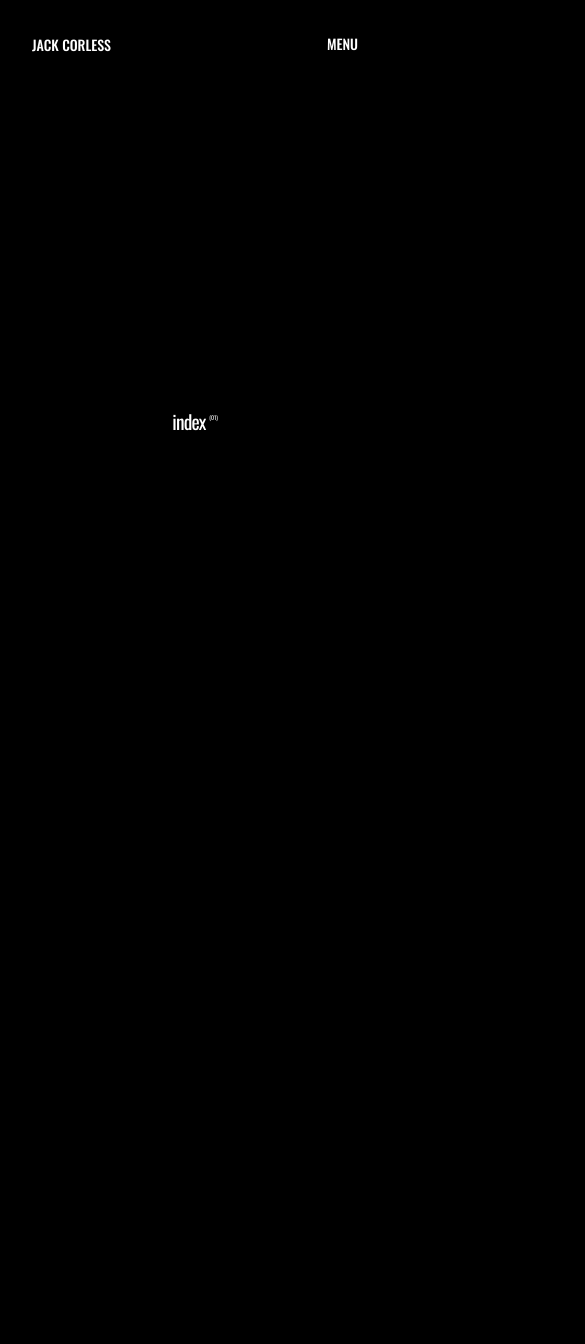
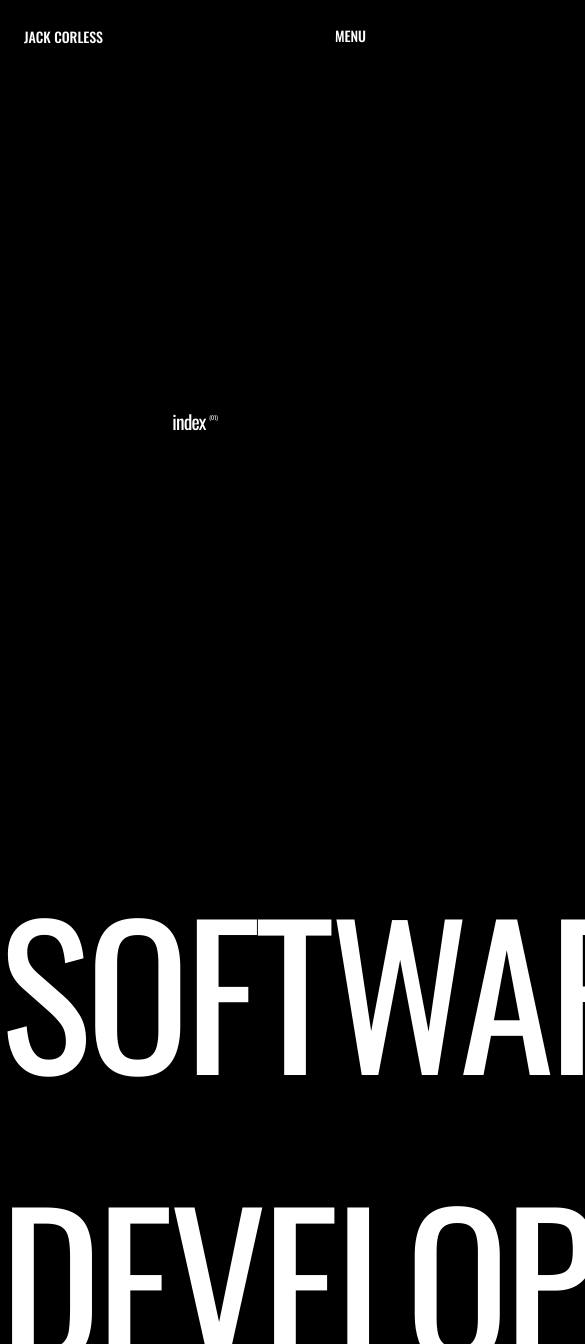
Before and after one commit to jackcorless91/gsap-portfolio, a React (Vite) app: page / in a window 390 px wide. Shown: the top 1344 px of the page, 585 px wide, since content can reach past the window. Before the commit the page ends 844 px from the top, so only its background shows below. Built offline with nearby package versions, Linux system fonts and the light colour scheme.

Commit message:
index content about page, rows  and heading

```diff
--- /dev/null
+++ b/src/components/About.jsx
@@ -0,0 +1,14 @@
+import React from 'react';
+
+function About() {
+  return (
+    <section className="min-h-[calc(100vh-4.5rem)] md:min-h-[calc(100vh-5.5rem)] text-white grid grid-rows-3 gap-1 pt-8">
+      <div className="text-[12em] w-screen tracking-tight uppercase text-center">Software developer</div>
+      <div>name and desc</div>
+      <div>other ?</div>
+    </section>
+
+  );
+}
+
+export default About;
--- a/src/components/menu.css
+++ b/src/components/menu.css
@@ -75,7 +75,7 @@
     color: #000;
     font-size: 96px;
     font-weight: 400;
-    letter-spacing: -0.02em;
+    letter-spacing: -0.025em;
     line-height: 85%;
 }
 
@@ -90,7 +90,7 @@
     justify-content: flex-end;
 }
 
-@media (max-width: 900px) {
+@media (max-width: 768px) {
     .menu-close-icon {
         display: none;
     }
@@ -102,4 +102,9 @@
     .menu-link-item-holder a {
         font-size: 60px;
     }
+
+    .menu-bar,
+    .menu-overlay-bar {
+        padding: 1.5em;
+    }
 }
--- a/src/pages/Home.jsx
+++ b/src/pages/Home.jsx
@@ -1,15 +1,18 @@
 import Menu from "@/components/Menu.jsx";
 import React from "react";
+import About from "@/components/About.jsx";
 
 function Home() {
   return (
       <main>
-
+        <div className="min-h-screen">
           <h1 className="page-title">
             index <sup>(01)</sup>
           </h1>
+        </div>
 
-        </main>
+        <About />
+      </main>
   );
 }
 
```
